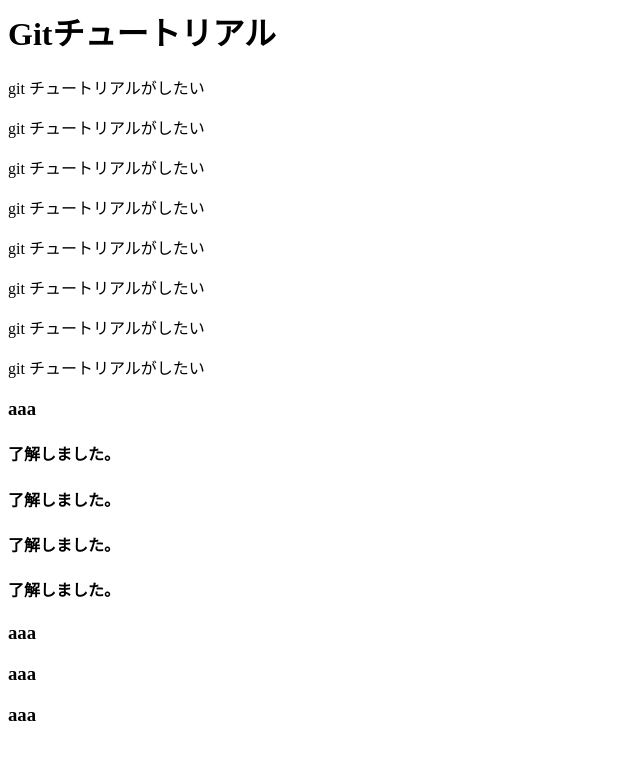
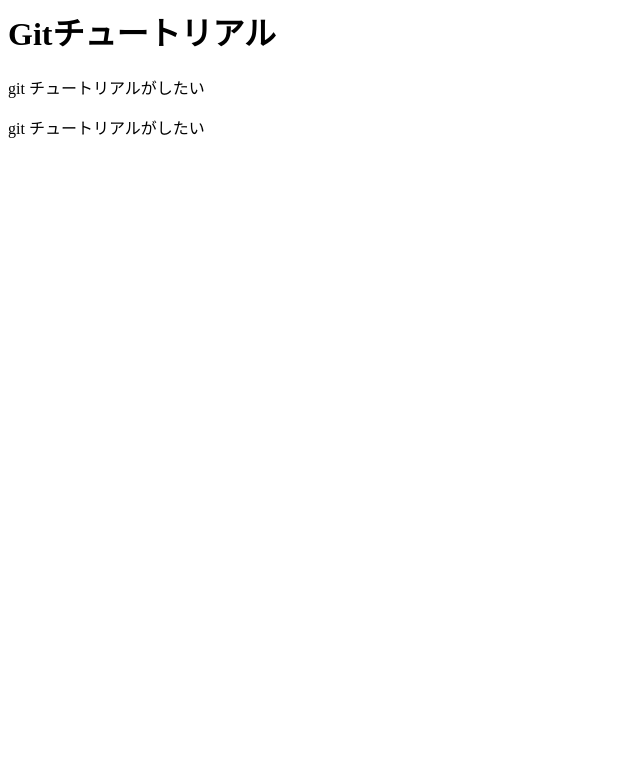
Before and after one commit to Takumi-Tajima/git_tutorial, a plain HTML site: page index.html in a window 1280 px wide. Shown: the whole page, without its empty margins (0-640 px from the left). Drawn offline with Linux system fonts and the light colour scheme.

Commit message:
initial commit

```diff
--- a/index.html
+++ b/index.html
@@ -1,17 +1,3 @@
 <h1>Gitチュートリアル</h1>
 <p>git チュートリアルがしたい</p>
 <p>git チュートリアルがしたい</p>
-<p>git チュートリアルがしたい</p>
-<p>git チュートリアルがしたい</p>
-<p>git チュートリアルがしたい</p>
-<p>git チュートリアルがしたい</p>
-<p>git チュートリアルがしたい</p>
-<p>git チュートリアルがしたい</p>
-<h3>aaa</h3>
-<h4>了解しました。</h4>
-<h4>了解しました。</h4>
-<h4>了解しました。</h4>
-<h4>了解しました。</h4>
-<h3>aaa</h3>
-<h3>aaa</h3>
-<h3>aaa</h3>
```
